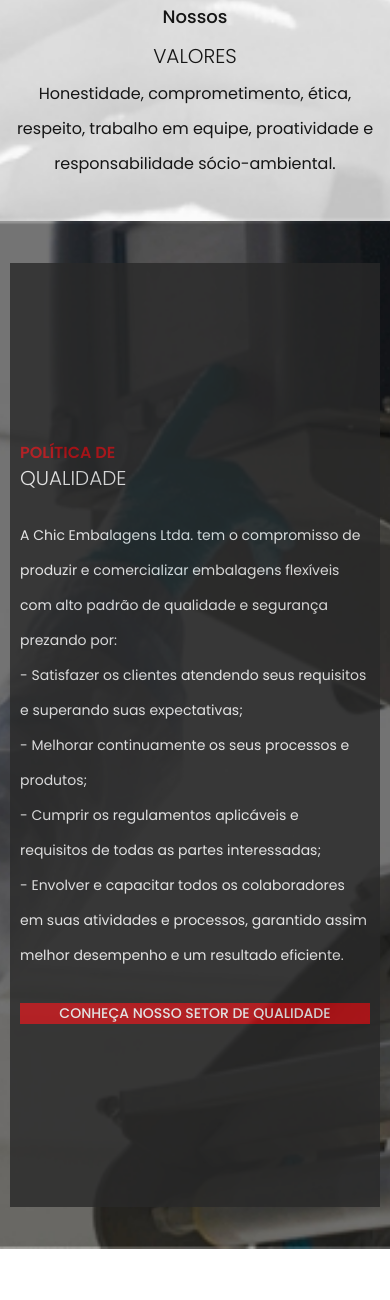
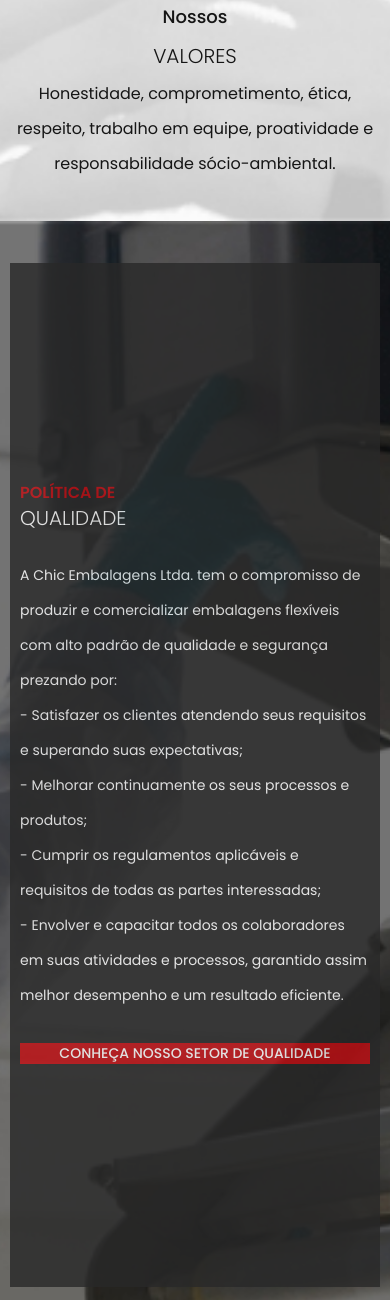
Before and after one commit to CarlaMGaldino/Site-Chic-Embalagens, a PHP site: page / in a window 390 px wide; the page is wider, and only the part inside the window is pictured. Shown: the part 4124-5424 px from the top of that part. Run offline with PHP 8.4, Linux system fonts and the light colour scheme; some libraries are stand-ins or nearby versions.

Commit message:
alteraçoes referente a formatação css da secão qualidade

```diff
--- a/css/style.css
+++ b/css/style.css
@@ -1734,15 +1734,12 @@ section.Qualidade {
     max-width: 100%;
     padding: 20px 0px;
   }
-  .empresa-qualidade__conteudo {
-    padding: 0px 10px;
-  }
   .empresa-qualidade__conteudo p {
     font-size: 14px;
   }
   .empresa-qualidade__conteudo {
     height: 100vh;
-    padding: 50px 10px;
+    padding: 90px 10px;
   }
   section.Qualidade {
     padding: 42px 0px;
--- a/sass/_conteudo-home.scss
+++ b/sass/_conteudo-home.scss
@@ -316,17 +316,13 @@ section.Qualidade {
     padding: 20px 0px;
   }
 
-  .empresa-qualidade__conteudo {
-    padding: 0px 10px;
-  }
-
   .empresa-qualidade__conteudo p {
     font-size: 14px;
   }
 
   .empresa-qualidade__conteudo {
     height: 100vh;
-    padding: 50px 10px;
+    padding: 90px 10px;
   }
   section.Qualidade {
     padding: 42px 0px;
```
Also changed, not shown: 1 other file.
